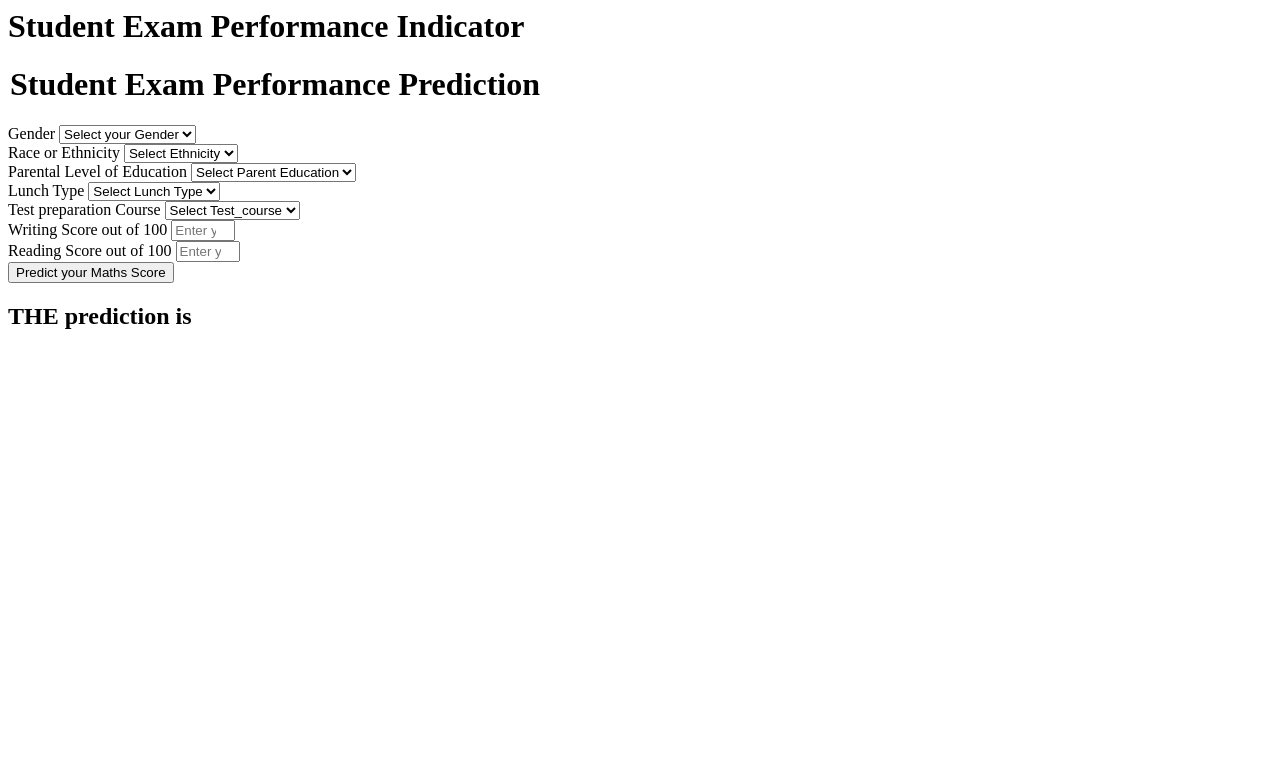
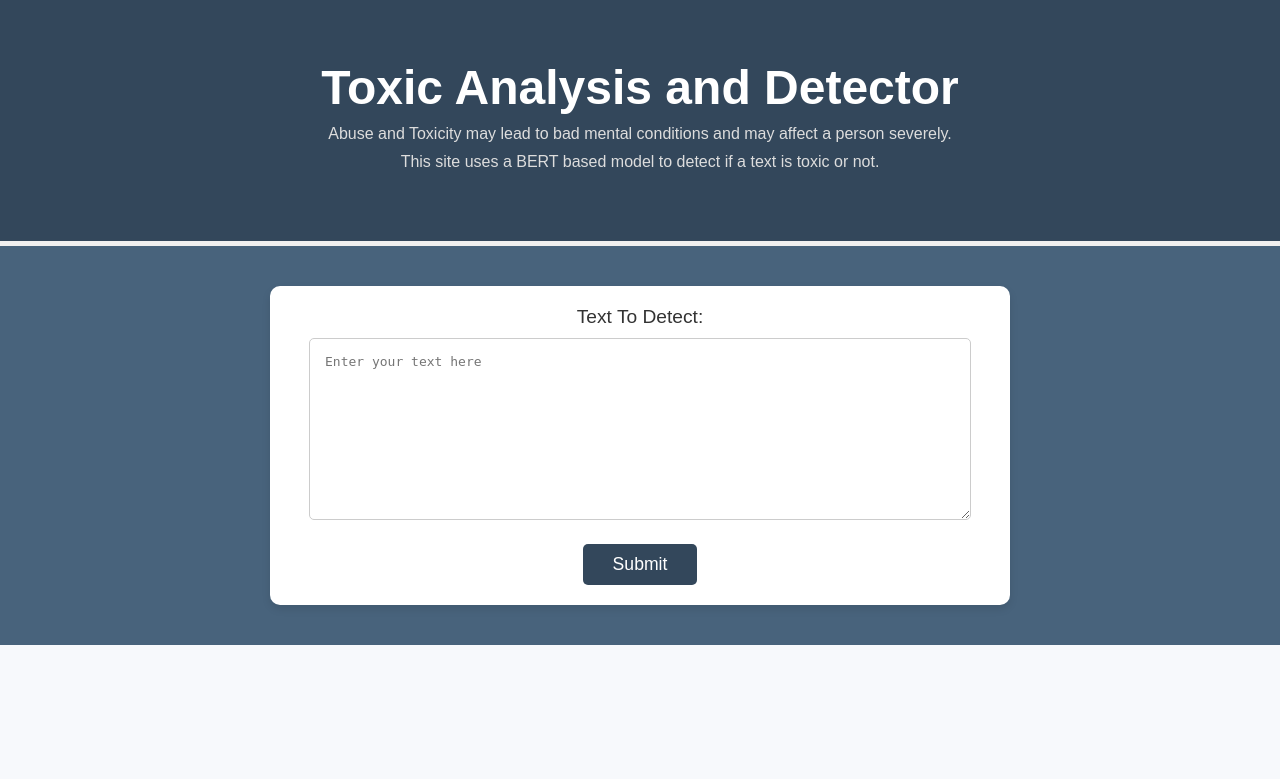
Before and after one commit to WiJoWill/StockClosingPrediction, a Flask app: page /predictdata in a window 1280 px wide. Shown: the top 779 px of the page. Run offline with Flask 3, Linux system fonts and the light colour scheme.

Commit message:
update app.py

```diff
--- a/app.py
+++ b/application.py
@@ -20,19 +20,20 @@ def predict_datapoint():
     if request.method=='GET':
         return render_template('home.html')
     else:
-        data=CustomData(
-            text = request.form.get('text')
-
-        )
-        pred_df = [data.text]
+        data = request.form.get('text-to-detect')
+        pred_df = [data]
         print(pred_df)
         print("Before Prediction")
 
         predict_pipeline = PredictPipeline()
         print("Mid Prediction")
-        results = predict_pipeline.predict(pred_df)
+        toxic_pred, toxic_score = predict_pipeline.predict(pred_df)
         print("after Prediction")
-        return render_template('home.html',results=results[0])
+        output_labels = ["Toxic","Severe Toxic","Obscene","Threat","Insult","Identity Hate"]
+        output_data = {label: (round(result, 4)) for label, result in zip(output_labels, toxic_pred[0])}
+        output_data['Overall'] = (round(toxic_score[0] / sum(predict_pipeline.weight_list), 4))
+
+        return render_template('home.html',results = output_data)
 
 
 if __name__=="__main__":
--- a/templates/home.html
+++ b/templates/home.html
@@ -1,111 +1,207 @@
-<html>
+<!DOCTYPE html>
+<html lang="en">
+<head>
+    <meta charset="UTF-8">
+    <meta name="viewport" content="width=device-width, initial-scale=1.0">
+    <title>Toxic Analysis and Detector</title>
+    <style>
+        body {
+            font-family: 'Arial', sans-serif;
+            margin: 0;
+            padding: 0;
+            background-color: #f7f9fc;
+            color: #333;
+        }
+
+        .header {
+            background-color: #33475b;
+            color: white;
+            text-align: center;
+            padding: 60px 20px;
+            border-bottom: 5px solid #f0f0f0;
+        }
+
+        .header h1 {
+            margin: 0;
+            font-size: 3em;
+        }
+
+        .header p {
+            margin: 10px 0;
+            color: #ddd;
+        }
+
+        .form-container {
+            background-color: #48637c;
+            padding: 40px 20px;
+            color: white;
+            text-align: center;
+        }
+
+        .form-container form {
+            max-width: 700px;
+            margin: 0 auto;
+            background: #fff;
+            padding: 20px;
+            border-radius: 10px;
+            box-shadow: 0 4px 8px rgba(0, 0, 0, 0.1);
+        }
+
+        .form-container label {
+            font-size: 1.2em;
+            display: block;
+            margin-bottom: 10px;
+            color: #333;
+        }
+
+        .form-container textarea {
+            width: 90%;
+            height: 150px;
+            padding: 15px;
+            font-size: 1em;
+            border-radius: 5px;
+            border: 1px solid #ccc;
+            margin-bottom: 20px;
+            resize: vertical;
+        }
+
+        .form-container button {
+            padding: 10px 30px;
+            font-size: 1.1em;
+            color: white;
+            background-color: #33475b;
+            border: none;
+            border-radius: 5px;
+            cursor: pointer;
+            transition: background-color 0.3s;
+        }
+
+        .form-container button:hover {
+            background-color: #2c3e50;
+        }
+
+        .results {
+            max-width: 700px;
+            margin: 30px auto;
+            background: #fff;
+            padding: 20px;
+            border-radius: 10px;
+            box-shadow: 0 4px 8px rgba(0, 0, 0, 0.1);
+            text-align: center;
+        }
+
+        .results h2 {
+            margin-top: 0;
+            color: #48637c;
+        }
+
+        .result-item {
+            margin-bottom: 10px;
+            font-size: 1.1em;
+            display: flex;
+            align-items: center;
+        }
+
+        .result-label {
+            font-weight: bold;
+            width: 150px;
+        }
+
+        .progress-bar {
+            flex: 1;
+            height: 20px;
+            background-color: #e0e0e0;
+            border-radius: 10px;
+            overflow: hidden;
+            margin-left: 10px;
+            position: relative;
+        }
+
+        .progress-bar-inner {
+            height: 100%;
+            border-radius: 10px;
+            position: absolute;
+            top: 0;
+            left: 0;
+        }
+
+        .progress-pointer {
+            position: absolute;
+            top: -5px;
+            width: 0;
+            height: 0;
+            border-left: 5px solid transparent;
+            border-right: 5px solid transparent;
+            border-bottom: 5px solid #333;
+        }
+
+        .progress-label {
+            margin-left: 5px;
+            font-weight: bold;
+        }
+
+        .overall-container {
+            margin-top: 30px;
+            text-align: center;
+        }
+
+        .overall-score {
+            font-size: 2em;
+            font-weight: bold;
+            color: #48637c;
+        }
+
+        .overall-description {
+            font-size: 0.9em;
+            color: #666;
+        }
+
+        .explanation {
+            font-size: 0.8em;
+            color: #888;
+            margin-top: 20px;
+            text-align: left;
+        }
+    </style>
+</head>
 <body>
-    <div class="login">
-       <h1>Student Exam Performance Indicator</h1>
+    <div class="header">
+        <h1>Toxic Analysis and Detector</h1>
+        <p>Abuse and Toxicity may lead to bad mental conditions and may affect a person severely.</p>
+        <p>This site uses a BERT based model to detect if a text is toxic or not.</p>
+    </div>
+    <div class="form-container">
+        <form action="/predictdata" method="post">
+            <label for="text-to-detect">Text To Detect:</label>
+            <textarea id="text-to-detect" name="text-to-detect" placeholder="Enter your text here" required></textarea>
+            <button type="submit">Submit</button>
+        </form>
+    </div>
 
-       <form action="{{ url_for('predict_datapoint')}}" method="post">
-        <h1>
-            <legend>Student Exam Performance Prediction</legend>
-        </h1>
-        <div class="mb-3">
-            <label class="form-label">Gender</label>
-            <select class="form-control" name="gender" placeholder="Enter you Gender" required>
-                <option class="placeholder" selected disabled value="">Select your Gender</option>
-                <option value="male">
-                    Male
-                </option>
-                <option value="female">
-                    Female
-                </option>
-            </select>
+    {% if results %}
+    <div class="results">
+        <h2>Prediction Results:</h2>
+        {% for label, result in results.items() %}
+        <div class="result-item">
+            <span class="result-label">{{ label }}:</span>
+            {% if label != 'Overall' %}
+            <div class="progress-bar">
+                <div class="progress-bar-inner" style="width: {{ result * 100 }}%; background-color: hsl({{ 120 - (result * 120) }}, 100%, 50%);"></div>
+                <div class="progress-pointer" style="left: calc({{ result * 100 }}% - 5px);"></div>
+            </div>
+            <span class="progress-label">{{ (result * 100)|round(2) }}%</span>
+            {% else %}
+            <div class="overall-container">
+                <div class="overall-score">{{ (result * 100)|round(2) }}%</div>
+                <div class="overall-description">Overall Score</div>
+            </div>
+            {% endif %}
         </div>
-        <div class="mb-3">
-            <label class="form-label">Race or Ethnicity</label>
-            <select class="form-control" name="ethnicity" placeholder="Enter you ethnicity" required>
-                <option class="placeholder" selected disabled value="">Select Ethnicity</option>
-                <option value="group A">
-                    Group A
-                </option>
-                <option value="group B">
-                    Group B
-                </option>
-                <option value="group C">
-                    Group C
-                </option>
-                <option value="group D">
-                    Group D
-                </option>
-                <option value="group E">
-                    Group E
-                </option>
-            </select>
+        {% endfor %}
+        <div class="explanation">
+            <p>The above features represent the probabilities of different toxic behaviors detected in the text. The overall score is a linear combination of these independent features. Note that the current model is trained on English text and may not perform well on texts in other languages.</p>
         </div>
-        <div class="mb-3">
-            <label class="form-label">Parental Level of Education</label>
-            <select class="form-control" name="parental_level_of_education"
-                placeholder="Enter you Parent Education" required>
-                <option class="placeholder" selected disabled value="">Select Parent Education</option>
-                <option value="associate's degree">
-                    associate's degree
-                </option>
-                <option value="bachelor's degree">
-                    bachelor's degree
-                </option>
-                <option value="high school">
-                    high school
-                </option>
-                <option value="master's degree">
-                    master's degree
-                </option>
-                <option value="some college">
-                    some college
-                </option>
-                <option value="some high school">
-                    some high school
-                </option>
-            </select>
-        </div>
-        <div class="mb-3">
-            <label class="form-label">Lunch Type</label>
-            <select class="form-control" name="lunch" placeholder="Enter you Lunch" required>
-                <option class="placeholder" selected disabled value="">Select Lunch Type</option>
-                <option value="free/reduced">
-                    free/reduced
-                </option>
-                <option value="standard">
-                    standard
-                </option>
-            </select>
-        </div>
-        <div class="mb-3">
-            <label class="form-label">Test preparation Course</label>
-            <select class="form-control" name="test_preparation_course" placeholder="Enter you Course"
-                required>
-                <option class="placeholder" selected disabled value="">Select Test_course</option>
-                <option value="none">
-                    None
-                </option>
-                <option value="completed">
-                    Completed
-                </option>
-            </select>
-        </div>
-        <div class="mb-3">
-            <label class="form-label">Writing Score out of 100</label>
-            <input class="form-control" type="number" name="reading_score"
-                placeholder="Enter your Reading score" min='0' max='100' />
-        </div>
-        <div class="mb-3">
-            <label class="form-label">Reading Score out of 100</label>
-            <input class="form-control" type="number" name="writing_score"
-                placeholder="Enter your Reading Score" min='0' max='100' />
-        </div>
-        <div class="mb-3">
-            <input class="btn btn-primary" type="submit" value="Predict your Maths Score" required />
-        </div>
-    </form>
-    <h2>
-       THE  prediction is {{results}}
-    </h2>
-   <body>
+    </div>
+    {% endif %}
+</body>
 </html>
```
Also changed, not shown: src/pipeline/predict_pipeline.py (+7 -7 lines), templates/home_style.css (added, +64 -0 lines).
